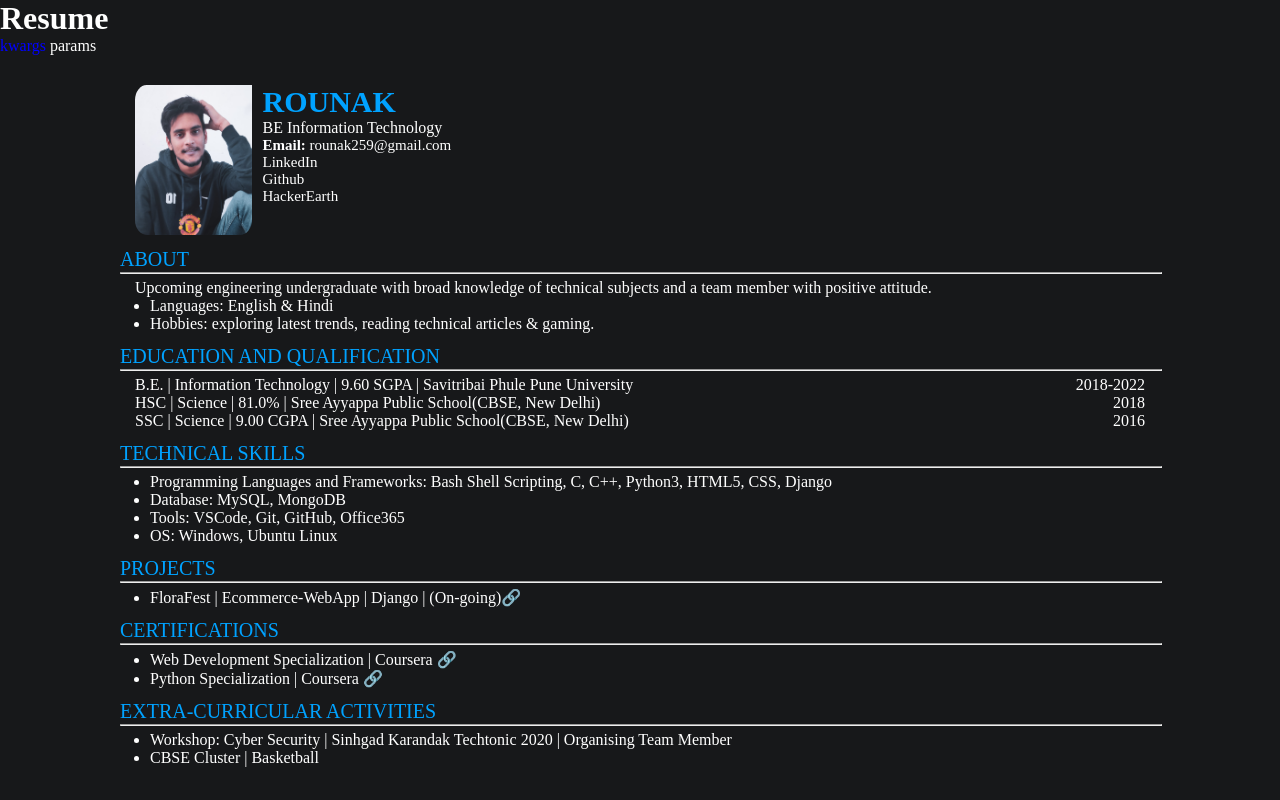
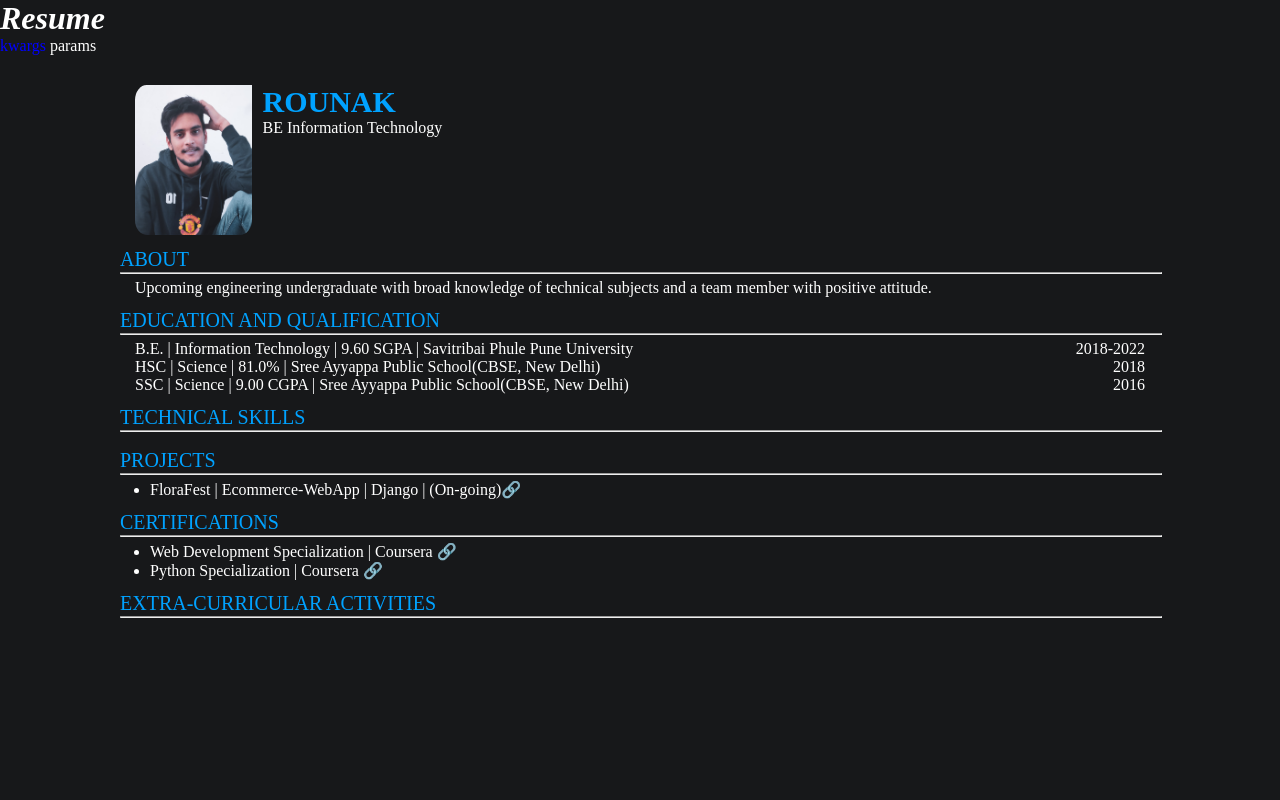
Before and after one commit to Rounak259/Resume_V1, a plain HTML site: page index.html in a window 1280 px wide. Drawn offline with Linux system fonts and the light colour scheme.

Commit message:
Update index.html

```diff
--- a/index.html
+++ b/index.html
@@ -9,7 +9,7 @@
 </head>
 <body oncontextmenu="return false;">
     <!-- tags for django assignment -->
-    <h1><strong>Resume</strong></h1>
+    <h1><strong><em>Resume</em></strong></h1>
     <p><span style="color:blue">kwargs</span> params</p>
     <div class="rounak_info">
         <div class="rounak">
@@ -18,7 +18,7 @@
         <div class="info">
             <p class="name"><strong>ROUNAK</strong></p>
             <p>BE Information Technology</p>
-            <a href="mailto:rounak259@gmail.com" target="_blank">
+            <!--<a href="mailto:rounak259@gmail.com" target="_blank">
                 <p><strong>Email:</strong> rounak259@gmail.com</p>
             </a>
             <a href="http://www.linkedin.com/in/rounak259" target="_blank">
@@ -28,7 +28,7 @@
                 <p>Github</p>
             </a>
             <a href="http://www.hackerearth.com/@rounak259" target="_blank">
-                <p>HackerEarth</p>
+                <p>HackerEarth</p>-->
             </a>
         </div>
     </div>
@@ -39,8 +39,8 @@
             <div class="content">
                 <p>Upcoming engineering undergraduate with broad knowledge of technical subjects and a team member with positive attitude.</p>
                 <ul class="list">
-                    <li>Languages: English & Hindi</li>
-                    <li>Hobbies: exploring latest trends, reading technical articles & gaming.</li>
+                    <!--<li>Languages: English & Hindi</li>
+                    <li>Hobbies: exploring latest trends, reading technical articles & gaming.</li>-->
                 </ul>
             </div>
         </div>
@@ -81,10 +81,10 @@
             <hr class="line">
             <div class="content">
                 <ul class="list">
-                    <li>Programming Languages and Frameworks: Bash Shell Scripting, C, C++, Python3, HTML5, CSS, Django</li>
+                    <!--<li>Programming Languages and Frameworks: Bash Shell Scripting, C, C++, Python3, HTML5, CSS, Django</li>
                     <li>Database: MySQL, MongoDB</li>
                     <li>Tools: VSCode, Git, GitHub, Office365</li>
-                    <li>OS: Windows, Ubuntu Linux</li>
+                    <li>OS: Windows, Ubuntu Linux</li>-->
                 </ul>
             </div>
         </div>
@@ -118,8 +118,8 @@
             <hr class="line">
             <div class="content">
                 <ul class="list">
-                    <li>Workshop: Cyber Security | Sinhgad Karandak Techtonic 2020 | Organising Team Member</li>
-                    <li>CBSE Cluster | Basketball</li>
+                    <!--<li>Workshop: Cyber Security | Sinhgad Karandak Techtonic 2020 | Organising Team Member</li>
+                    <li>CBSE Cluster | Basketball</li>-->
                 </ul>
             </div>
         </div>
```
